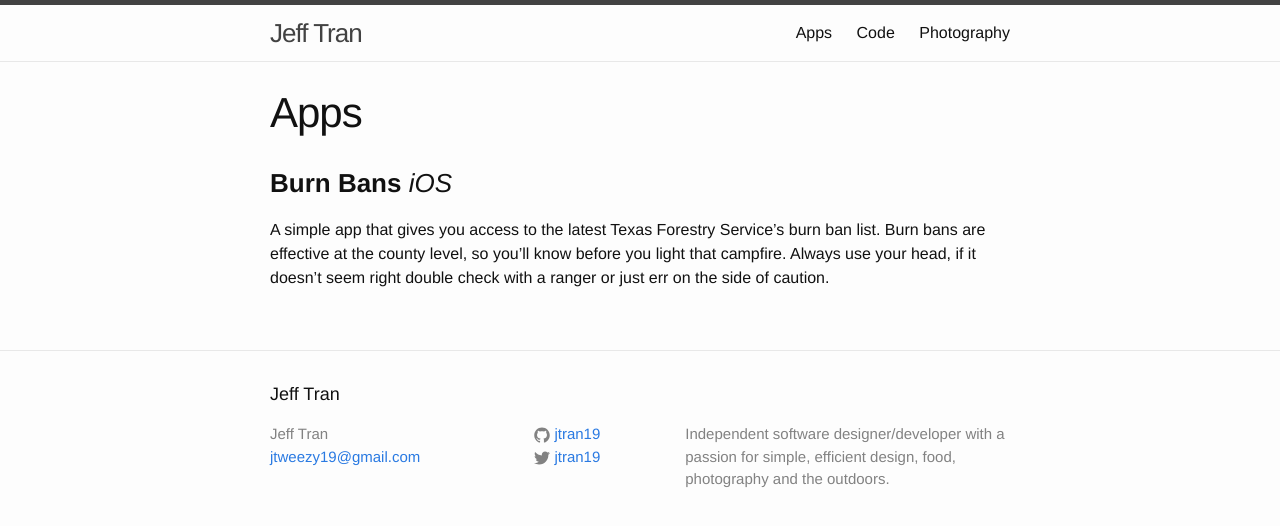
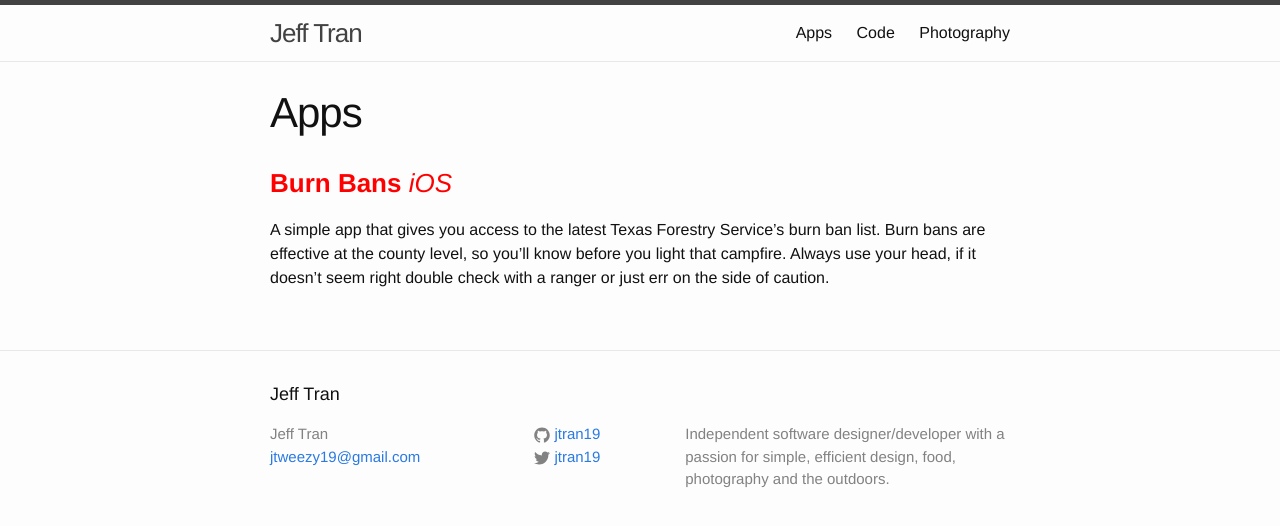
Before and after one commit to jtran19/jtran19.github.io, a Jekyll site: the page built from apps.md, in a window 1280 px wide. Shown: the top 526 px of the page. Built offline with Jekyll 4.4.1, drawn with Linux system fonts in a browser that asks for light colours.

Commit message:
Add some test CSS

```diff
--- a/_layouts/default.html
+++ b/_layouts/default.html
@@ -1,5 +1,12 @@
 <!DOCTYPE html>
 <html>
+  <head>
+    <style type="text/css">
+      h3 {
+        color: red;
+      }
+    </style>
+  </head>
 
   {% include head.html %}
 
```
